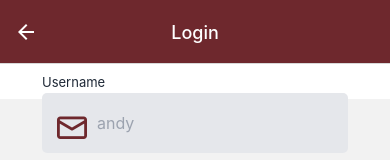
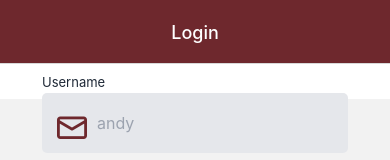
Before and after one commit to fjmadrid/CS50M_bpress_patient_movile, a React Native app: screen /Login in a window 390 px wide. Shown: the top 160 px of the page. Built offline with nearby package versions, Linux system fonts and the light colour scheme.

Commit message:
Adjust initial route.

```diff
--- a/App.js
+++ b/App.js
@@ -19,7 +19,7 @@ export default function App() {
           headerTintColor: primary,
           headerTitleAlign: "center",
         }}
-        initialRouteName="Welcome"
+        initialRouteName="Login"
       >
         <Stack.Screen name="Welcome" component={WelcomeScreen} />
         <Stack.Screen name="Login" component={LoginScreen} />
--- a/src/screens/LoginScreen.js
+++ b/src/screens/LoginScreen.js
@@ -36,7 +36,7 @@ export function LoginScreen({ navigation }) {
             initialValues={{ user: "", password: "" }}
             onSubmit={(values) => {
               console.log(`login with values: ${JSON.stringify(values)}`);
-              navigation.navigate("Home");
+              navigation.navigate("Welcome");
             }}
           >
             {({ handleChange, handleBlur, handleSubmit, values }) => (
```
